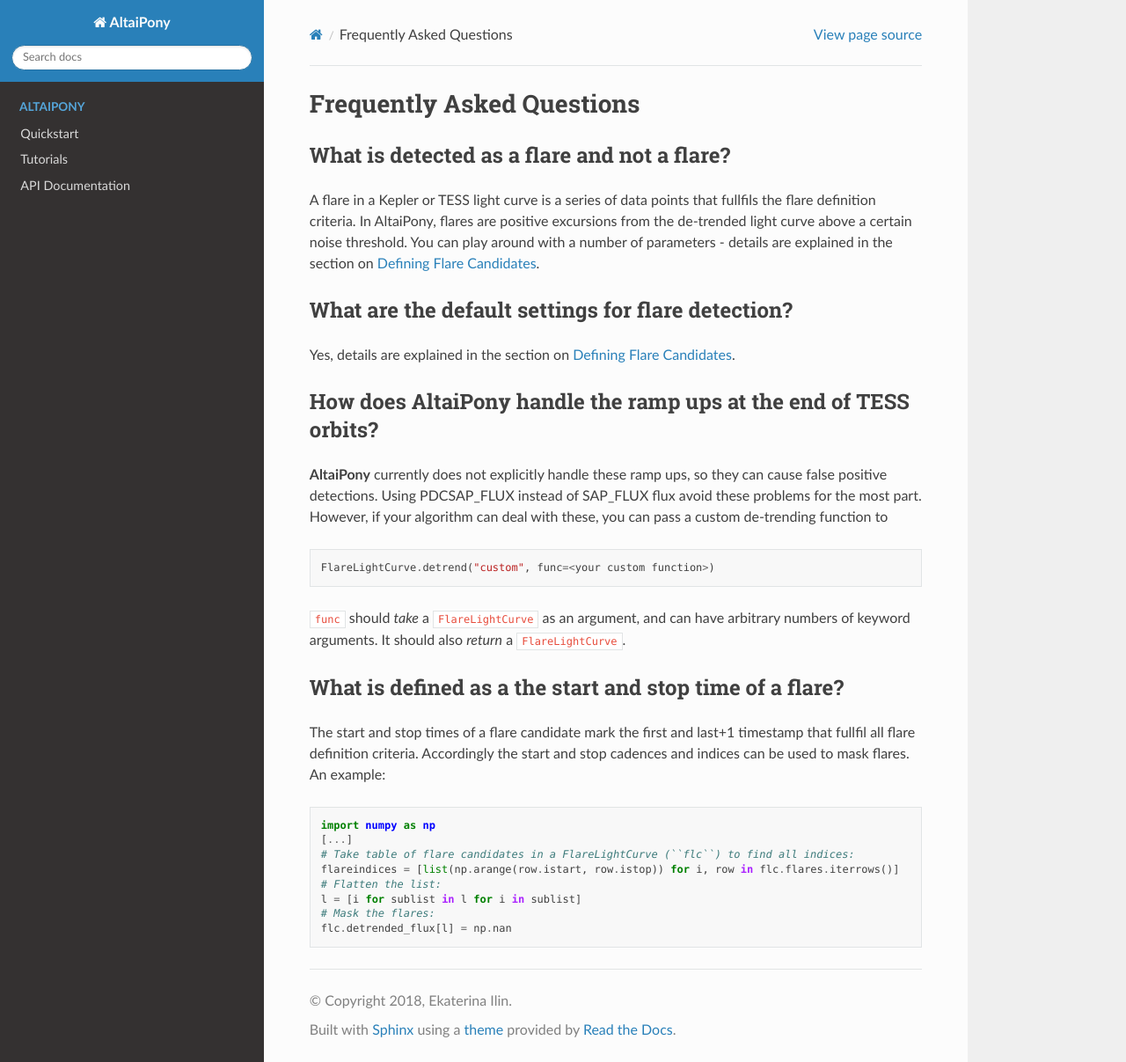
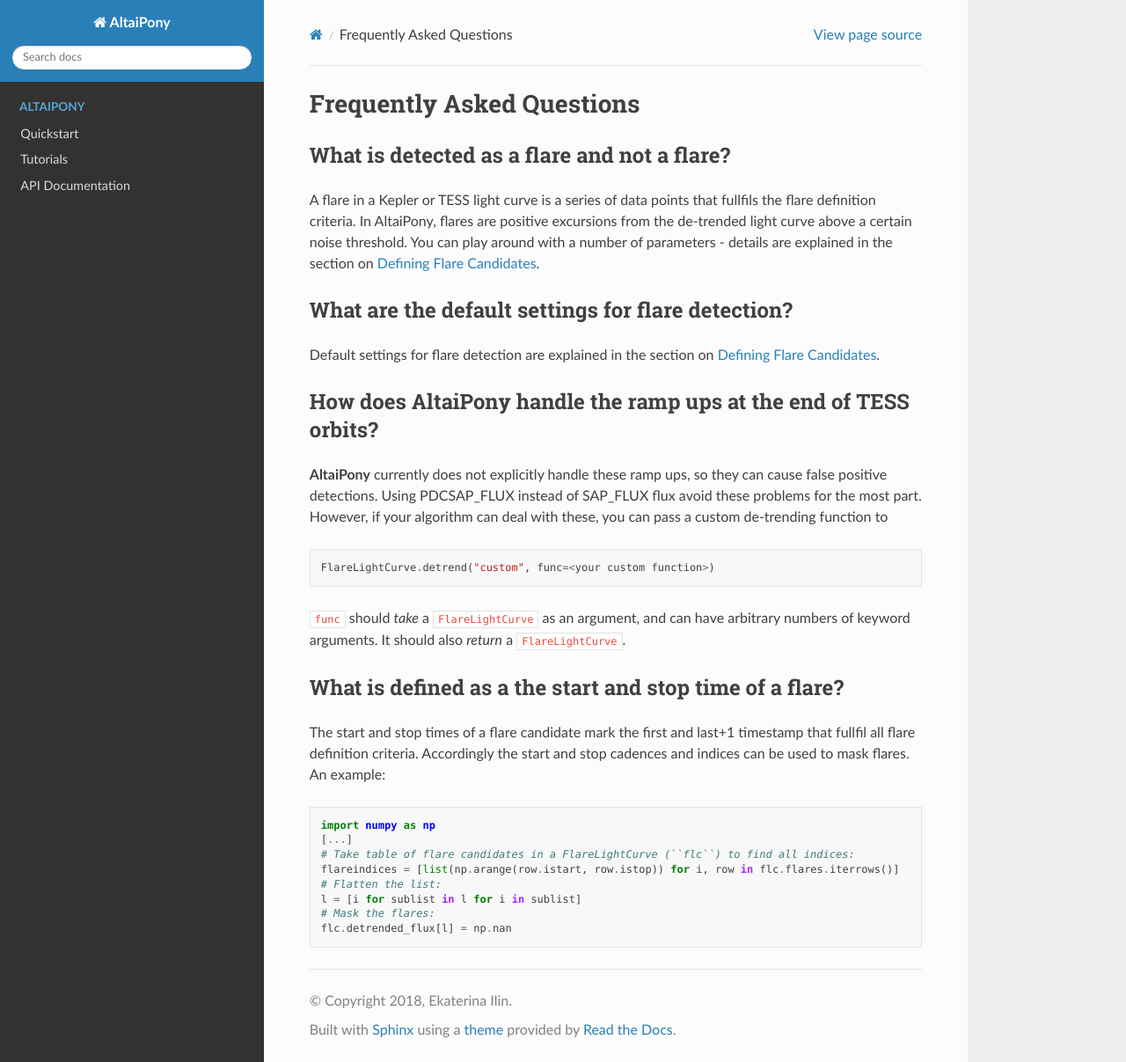
Before and after one commit to ekaterinailin/AltaiPony, a Sphinx documentation site: the page built from docs/source/faq.rst, in a window 1280 px wide and 1207 px high. Shown: the whole window at 88% size. Built offline with Sphinx 7.4.7 and the Read the Docs theme 2.0.0, drawn with Linux system fonts in a browser that asks for light colours.

Commit message:
The Yes did not make sense.

```diff
--- a/docs/source/faq.rst
+++ b/docs/source/faq.rst
@@ -10,7 +10,7 @@ A flare in a Kepler or TESS light curve is a series of data points that fullfils
 What are the default settings for flare detection?
 ^^^^^^^^^^^^^^^^^^^^^^^^^^^^^^^^^^^^^^^^^^^^^^^^^^
 
-Yes, details are explained in the section on `Defining Flare Candidates`_.
+Default settings for flare detection are explained in the section on `Defining Flare Candidates`_.
 
 How does **AltaiPony** handle the ramp ups at the end of TESS orbits?
 ^^^^^^^^^^^^^^^^^^^^^^^^^^^^^^^^^^^^^^^^^^^^^^^^^^^^^^^^^^^^^^^^
```
